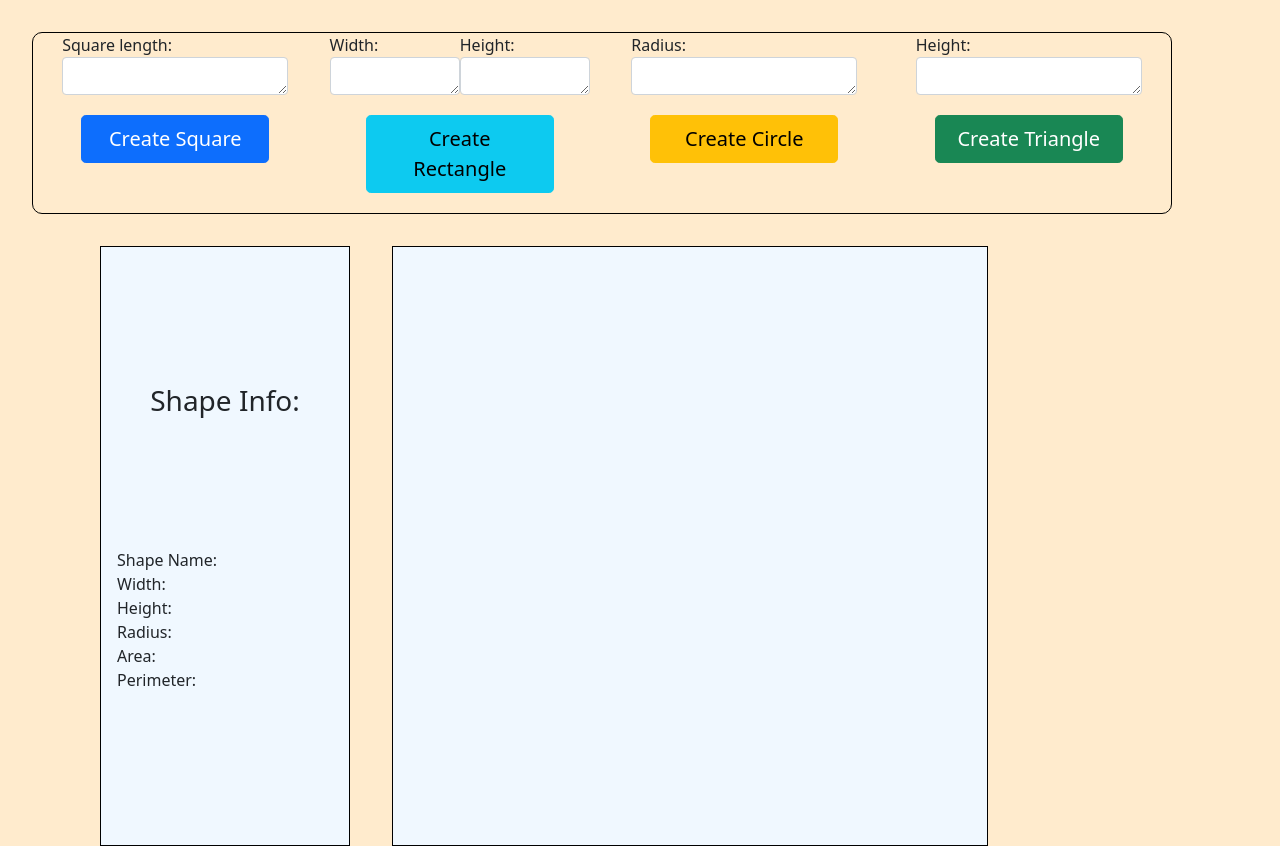
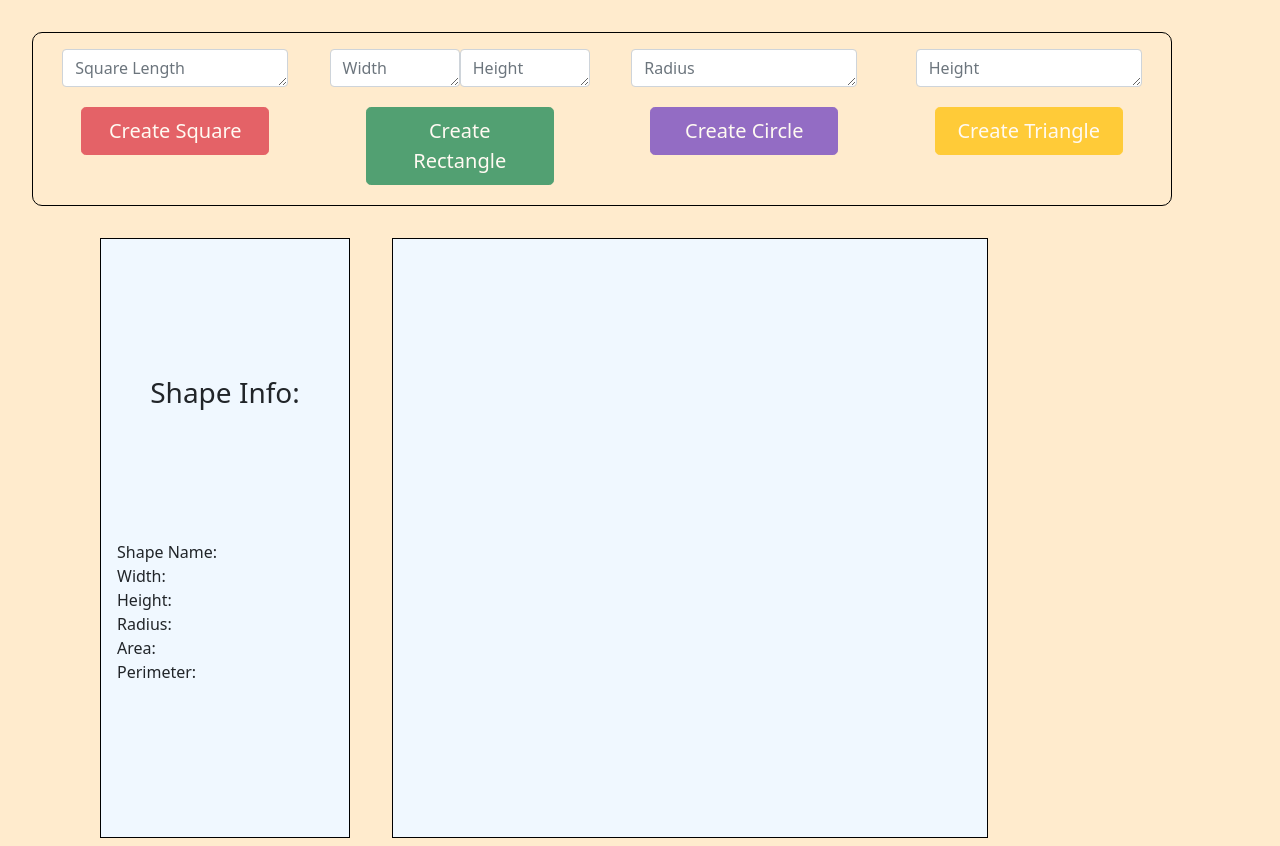
Before and after one commit to samuelbonner/ShapeUpOrShapeOutLAB, a plain HTML site: page index.html in a window 1280 px wide. Drawn offline with nearby package versions, Linux system fonts and the light colour scheme.

Commit message:
Fixed triangle issue, shapes still not respecting draw-area

```diff
--- a/index.html
+++ b/index.html
@@ -20,42 +20,42 @@
 
             <!-- Square Column -->
             <div class="col-md-3">
-                <div class="row justify-content-center">
+                <div class="row pt-3 justify-content-center">
                     <div class="col-md-12 d-flex justify-content-center">
                         <div class="form-group">
-                            <label for="squareSideLength">Square length:</label>
-                            <textarea class="form-control" id="squareLength" rows="1"></textarea>
+                            <!-- <label for="squareSideLength">Square length:</label> -->
+                            <textarea class="form-control" id="squareLength" placeholder="Square Length" rows="1"></textarea>
                         </div>
                     </div>
-                    <button type="button" class="btn btn-primary btn-lg" id="square-button">Create Square</button>
+                    <button type="button" class="btn btn-danger btn-lg" id="square-button">Create Square</button>
                 </div>
             </div>
 
             <!-- Rectangle Column -->
             <div class="col-md-3">
 
-                <div class="row justify-content-center">
+                <div class="row pt-3 justify-content-center">
                     <div class="col-md-12 d-flex justify-content-center">
                         <div class="form-group">
-                            <label for="rectangleWidth">Width:</label>
-                            <textarea class="form-control" id="rectangleWidth" rows="1"></textarea>
+                            <!-- <label for="rectangleWidth">Width:</label> -->
+                            <textarea class="form-control" id="rectangleWidth" placeholder="Width" rows="1"></textarea>
                         </div>
                         <div class="form-group">
-                            <label for="rectangleHeight">Height:</label>
-                            <textarea class="form-control" id="rectangleHeight" rows="1"></textarea>
+                            <!-- <label for="rectangleHeight">Height:</label> -->
+                            <textarea class="form-control" id="rectangleHeight" placeholder="Height" rows="1"></textarea>
                         </div>
                     </div>
-                    <button type="button" class="btn btn-info btn-lg" id="rectangle-button">Create Rectangle</button>
+                    <button type="button" class="btn btn-success btn-lg" id="rectangle-button">Create Rectangle</button>
                 </div>
             </div>
 
             <!-- Circle Column -->
             <div class="col-md-3">
-                <div class="row justify-content-center">
+                <div class="row pt-3 justify-content-center">
                     <div class="col-md-12 d-flex justify-content-center">
                         <div class="form-group">
-                            <label for="circleRadius">Radius:</label>
-                            <textarea class="form-control" id="circleRadius" rows="1"></textarea>
+                            <!-- <label for="circleRadius">Radius:</label> -->
+                            <textarea class="form-control" id="circleRadius" placeholder="Radius" rows="1"></textarea>
                         </div>
                     </div>
                     <button type="button" class="btn btn-warning btn-lg" id="circle-button">Create Circle</button>
@@ -65,15 +65,15 @@
 
             <!-- Triangle Column -->
             <div class="col-md-3">
-                <div class="row justify-content-center">
+                <div class="row pt-3 justify-content-center">
 
                     <div class="col-md-12 d-flex justify-content-center">
                         <div class="form-group">
-                            <label for="triangleHeight">Height:</label>
-                            <textarea class="form-control" id="triangleHeight" rows="1"></textarea>
+                            <!-- <label for="triangleHeight">Height:</label> -->
+                            <textarea class="form-control" id="triangleHeight" placeholder="Height" rows="1"></textarea>
                         </div>
                     </div>
-                    <button type="button" class="btn btn-success btn-lg" id="triangle-button">Create Triangle</button>
+                    <button type="button" class="btn btn-warning btn-lg" id="triangle-button">Create Triangle</button>
                 </div>
             </div>
         </div>
--- a/scripts.js
+++ b/scripts.js
@@ -45,6 +45,11 @@ const radiusInfo = document.getElementById('info-panel-radius');
 const areaInfo = document.getElementById('info-panel-area');
 const perimeterInfo = document.getElementById('info-panel-perimeter');
 
+// Used throughout to randomly place shapes
+function getRandomNumber() {
+    return Math.floor((Math.random() * 599)+1);
+};
+
 
 // overarching Shape class
 class Shape {
@@ -67,13 +72,9 @@ class Shape {
             let y = (getRandomNumber() - this.width);
             this.div.style.left = `${x}px`;
             this.div.style.top = `${y}px`;
-            this.div.addEventListener('click', () => this.getInfo()); // method is right below
-            this.div.addEventListener('dblclick', () => this.delete()); // method is right below
+            this.div.addEventListener('dblclick', () => this.delete()); // method is right below This method gets inherited across every shape
+            // getInfo method is individual in each class below since there are differences everytime
         };
-
-    }
-
-    getInfo() { // Fills out Side Panel Info (has event listener above for single click)
 
     }
 
@@ -154,7 +155,7 @@ class Triangle extends Shape {
         super(width, height);
         if (this.div) {
             this.div.classList.add('triangle');
-            this.div.style.borderBottom = `${this.width}px solid yellow`;
+            this.div.style.borderBottom = `${this.width}px solid #ffc107`;
             this.div.style.borderRight = `${this.height}px solid transparent`;
             this.div.addEventListener('click', () => this.getInfo());
         }
@@ -162,7 +163,7 @@ class Triangle extends Shape {
     getInfo() {
         shapeInfo.innerText = 'Shape Name: Triangle';
         widthInfo.innerText = `Width: ${this.width}`;
-        heightInfo.innerText = `Width: ${this.height}`;
+        heightInfo.innerText = `Height: ${this.height}`;
         radiusInfo.innerText = `Radius: N/A`;
         areaInfo.innerText = `Area: ${.5 * this.height * this.height}`;
         perimeterInfo.innerText = `Perimeter: ${Math.floor((2 * this.height) + (Math.sqrt(2) * this.height))}`;
@@ -170,9 +171,6 @@ class Triangle extends Shape {
 }
 
 
-function getRandomNumber() {
-    return Math.floor((Math.random() * 599)+1);
-};
 
 
 // Button Click Listeners
@@ -191,7 +189,7 @@ circleButton.addEventListener('click', function newCircle() {
     new Circle(circleRadius.value, circleRadius.value);
 });
 
-triangleButton.addEventListener('click', function newCircle() {
+triangleButton.addEventListener('click', function newTriangle() {
     console.log("Triangle Button Clicked");
     new Triangle(triangleHeight.value, triangleHeight.value);
 });
--- a/styles.css
+++ b/styles.css
@@ -14,9 +14,24 @@ body {
 .btn {
     margin: 1em;
     width: 66%;
+    opacity: 75%;
 }
 
+#circle-button{
+    color: white;
+    border-color: #6f42c1;
+    background-color:#6f42c1;
+}
 
+#circle-button:hover {
+    color: white;
+    border-color: #59359A;
+    background-color: #59359A;
+}
+
+#triangle-button{
+    color: white;
+}
 
 
 /* Main Container is for Side Panel Info & Draw Area */
@@ -54,7 +69,7 @@ span {
 
 
 #draw-area {
-    /* position: relative; */
+    position: relative;
     height: 600px;
     width: 600px;
     border: 1px solid black;
@@ -63,23 +78,24 @@ span {
 
 .shape {
     opacity: 75%;
-    position: relative;
+    /* position: relative; */
 }
 
 .rectangle {
-    background-color:seagreen;
+    background-color:#198754;
 }
 
 .square {
-    background-color: red;
+    background-color: #dc3545;
 }
 
 .circle {
-    background-color: rebeccapurple;
+    background-color: #6f42c1;
     border-radius: 50%;
 }
 
 .triangle {
-    border-bottom: 100px solid yellow;
-    border-right: 100px solid transparent;
+    border-color: #ffc107
+    /* border-bottom: 100px solid #ffc107;
+    border-right: 100px solid transparent; */
 }
```
